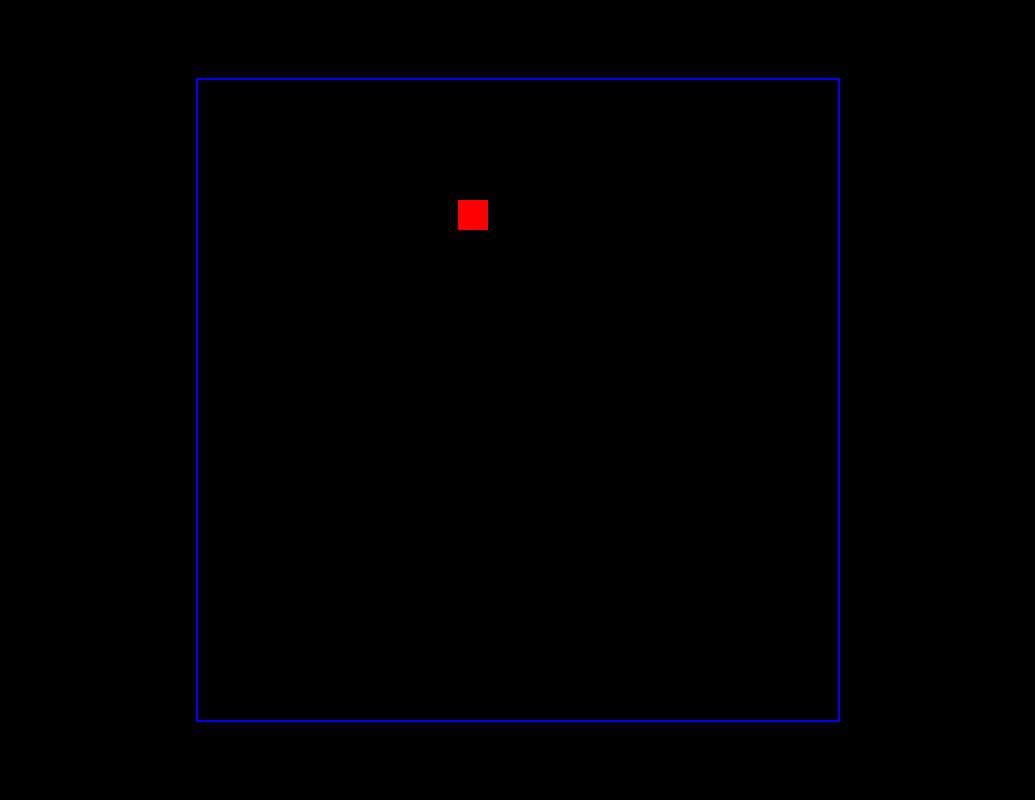
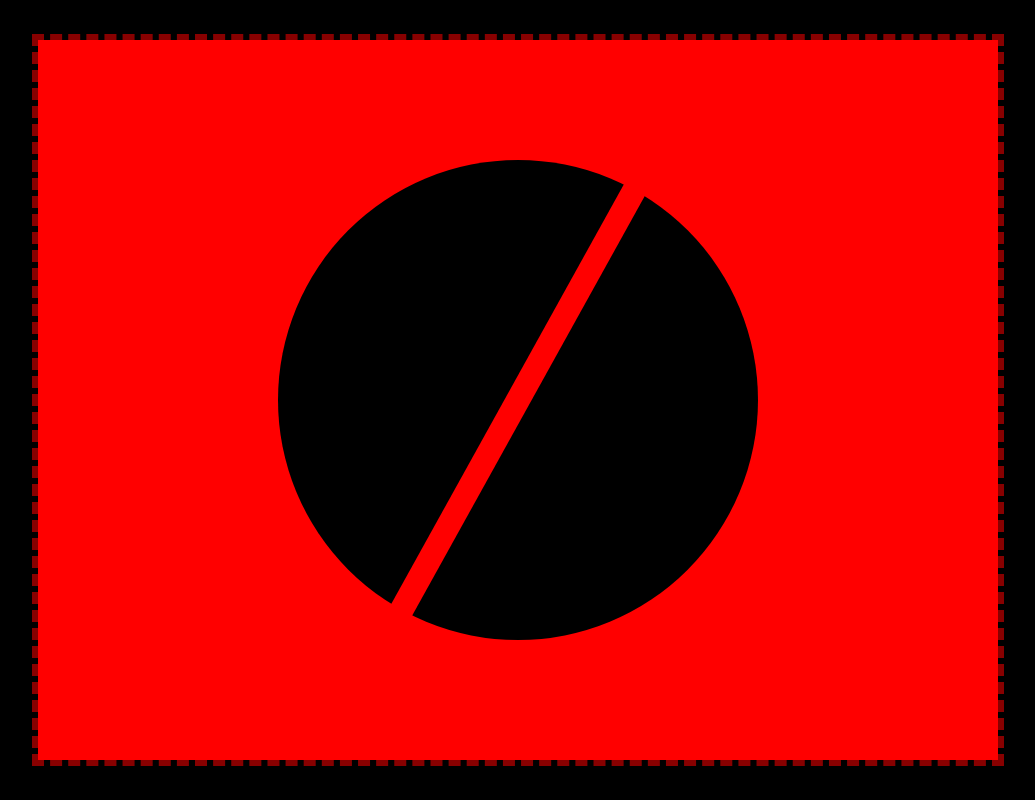
Before and after one commit to ArrQueRayray/spinners, a plain HTML site: page public/index.html in a window 1280 px wide. Shown: the whole page, without its empty margins (122-1157 px from the left). Drawn offline with Linux system fonts and the light colour scheme.

Commit message:
Modify component to rotate, implement functions with preferred coordinate system, plan collision functions; layout basics

```diff
--- a/public/index.html
+++ b/public/index.html
@@ -10,53 +10,98 @@ body {
     background-color: black;
 }
 canvas {
-    border: 1px solid #d3d3d3;
+    border: 6px dashed #800;
     background-color: #000000;
 }
 </style>
 </head>
 <body onload="startGame()">
 <script>
+// Note: I'm much more used to working with a coordinate system where the middle
+// of the canvas is the origin. For all intents and purposes, the top-left corner
+// in all user-defined functions is (-480, 360) rather than (0, 0).
 
 var myGamePiece;
 
 function startGame() {
-    myGamePiece = new component(30, 30, "red", 10, 120);
+    myGamePiece = new spinner(482, 24, "red", 0, 0);
     myGameArea.start();
 }
 
 var myGameArea = {
     canvas : document.createElement("canvas"),
     start : function() {
-        this.canvas.width = 640;
-        this.canvas.height = 640;
-        this.canvas.style = "position: absolute; top: 0px; left: 0px; right: 0px; bottom: 0px; margin: auto; border:2px solid blue";
+        this.canvas.width = 960;
+        this.canvas.height = 720;
+        this.canvas.style = "position: absolute; top: 0px; left: 0px; right: 0px; bottom: 0px; margin: auto;";
         this.context = this.canvas.getContext("2d");
         document.body.insertBefore(this.canvas, document.body.childNodes[0]);
-        this.interval = setInterval(updateGameArea, 20);
+        this.interval = setInterval(updateGameArea, 16.6667);
     },
     clear : function() {
         this.context.clearRect(0, 0, this.canvas.width, this.canvas.height);
     }
 }
 
-function component(width, height, color, x, y) {
+function spinner(width, height, color, x, y) {
   this.width = width;
   this.height = height;
+  this.angle = 0;
   this.x = x;
   this.y = y;
-    this.update = function(){
+  this.update = function() {
     ctx = myGameArea.context;
+    ctx.save();
+    ctx.translate(this.x + 480, 360 - this.y);
+    ctx.rotate(this.angle);
     ctx.fillStyle = color;
-        ctx.fillRect(this.x, this.y, this.width, this.height);
+    ctx.fillRect(this.width / -2, this.height / -2, this.width, this.height);
+    ctx.restore();
   }
+}
+
+function centerFillRect(ctx, x, y, width, height) {
+    ctx.fillRect(x + 480 + width / -2, 360 - y + height / -2, width, height);
+}
+
+function centerFillCirc(ctx, x, y, radius) {
+    ctx.arc(x + 480, 360 - y, radius, 0, 2 * Math.PI);
+    ctx.fill();
+}
+
+function circRectCollision(circ, rect) {
+    // TODO: Implement by:
+    // 1. Unrotate circle by negative angle of rectangle
+    // 2. Finding closest point on rectangle to center of circle
+    // 3. Compare point distance to circle radius
+}
+
+function circRectOverlap(circ, rect) {
+    // TODO: Implement by:
+    // 1. subtract radius * (2 + sqrt(2)) from rect width and height
+    // 2. circRectCollision(circ, newRect)
+}
+
+function circCircOverlap(innerCirc, outerCirc) {
+    // TODO: Implement by:
+    // 1. Compare center distance to outer radii - inner radii
 }
 
 function updateGameArea() {
     myGameArea.clear();
-    myGamePiece.x += 1;
+    ctx = myGameArea.context;
+
+    ctx.beginPath();
+    ctx.fillStyle = "red";
+    centerFillRect(ctx, 0, 0, 960, 720);
+    ctx.beginPath();
+  	ctx.fillStyle = "black";
+    centerFillCirc(ctx, 0, 0, 240);
+
+    myGamePiece.angle += 1 * Math.PI / 180;
     myGamePiece.update();
 }
+
 </script>
 </body>
 </html>
```
Lines whose indentation alone changed are shown as unchanged.
